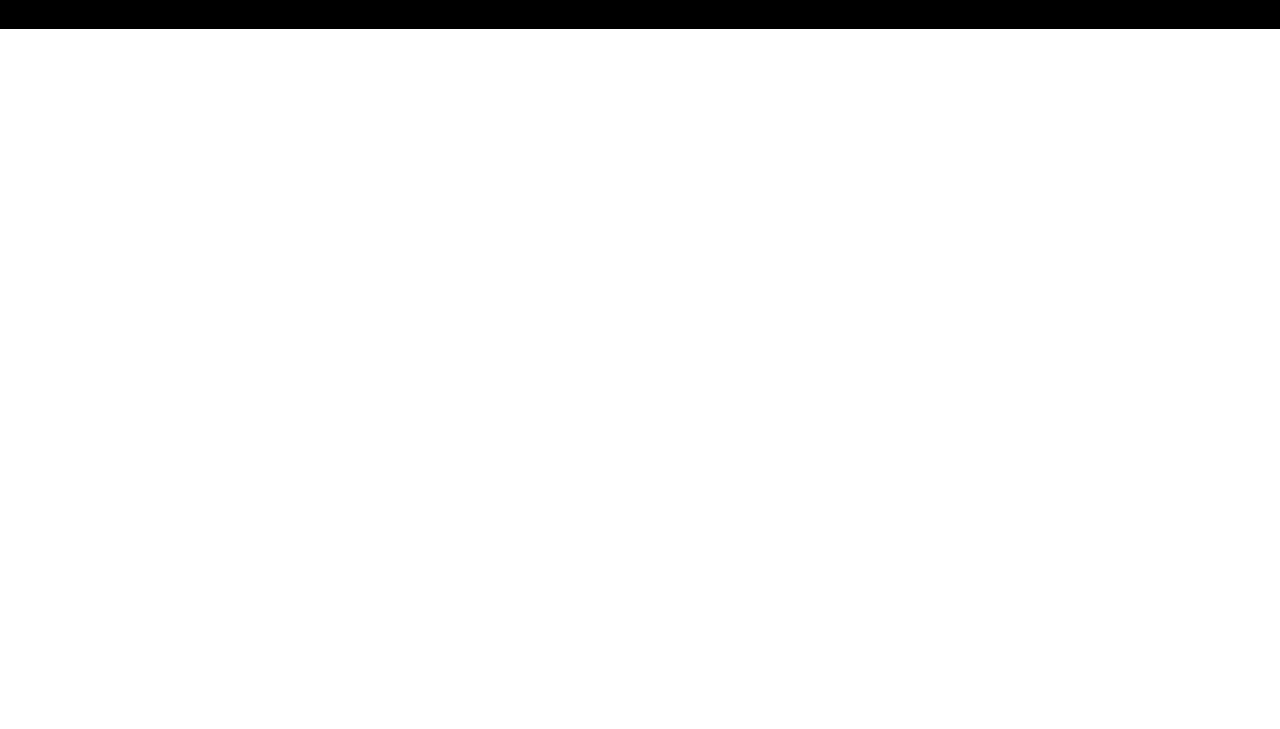
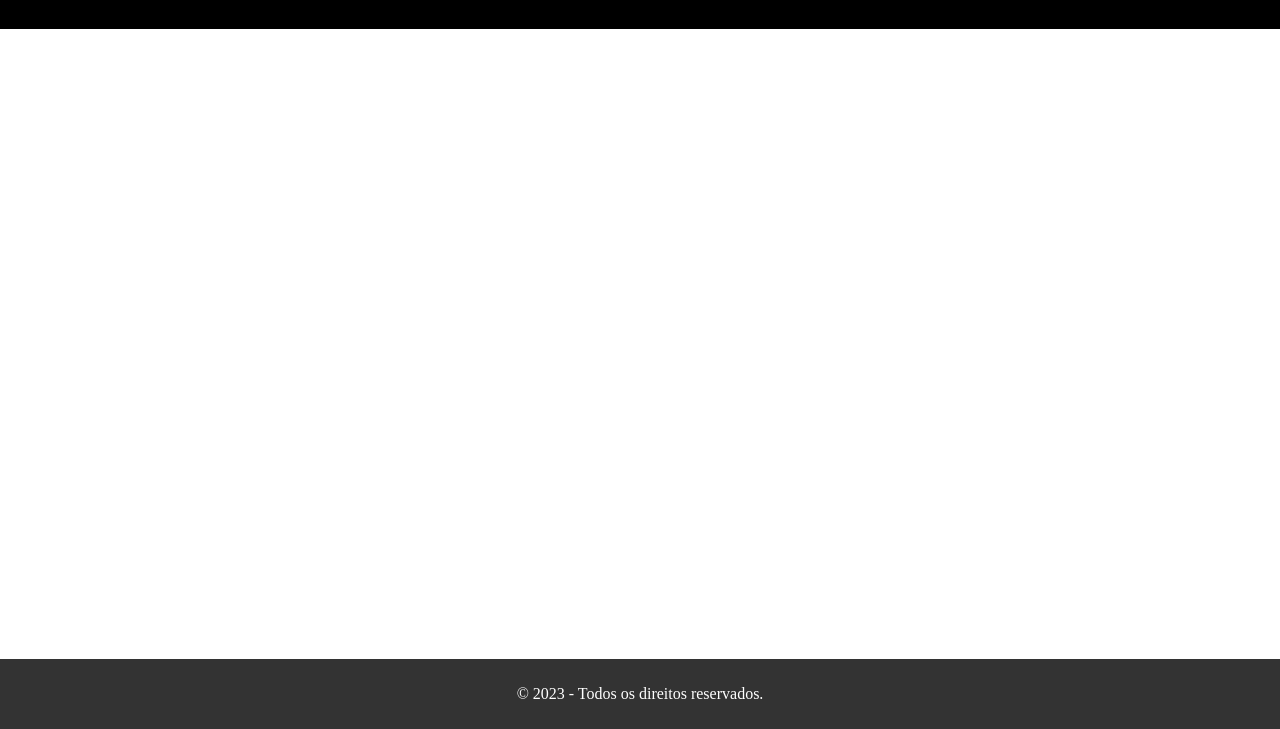
Before and after one commit to ArielGAMen/login-page, a plain HTML site: page index.html in a window 1280 px wide. Shown: the part 71-800 px from the top of the page. Drawn offline with Linux system fonts and the light colour scheme.

Commit message:
Criação do footer/index

```diff
--- a/assets/css/style.css
+++ b/assets/css/style.css
@@ -1,3 +1,7 @@
+* {
+    box-sizing: border-box;
+}
+
 body{
     margin: 0;
 }
@@ -8,3 +12,13 @@ body{
     padding: 10px;
     text-align: center;
 }
+
+.footer {
+    background-color: #333;
+    color: white;
+    padding: 10px;
+    text-align: center;
+    position: absolute;
+    bottom: 0;
+    width: 100%;
+}
--- a/index.html
+++ b/index.html
@@ -12,6 +12,8 @@
         <h1 class="title-header">Página de Login</h1>
     </header>
     <section></section>
-    <footer></footer>
+    <footer class="footer">
+        <p>&copy; 2023 - Todos os direitos reservados.</p>
+    </footer>
 </body>
 </html>
```
